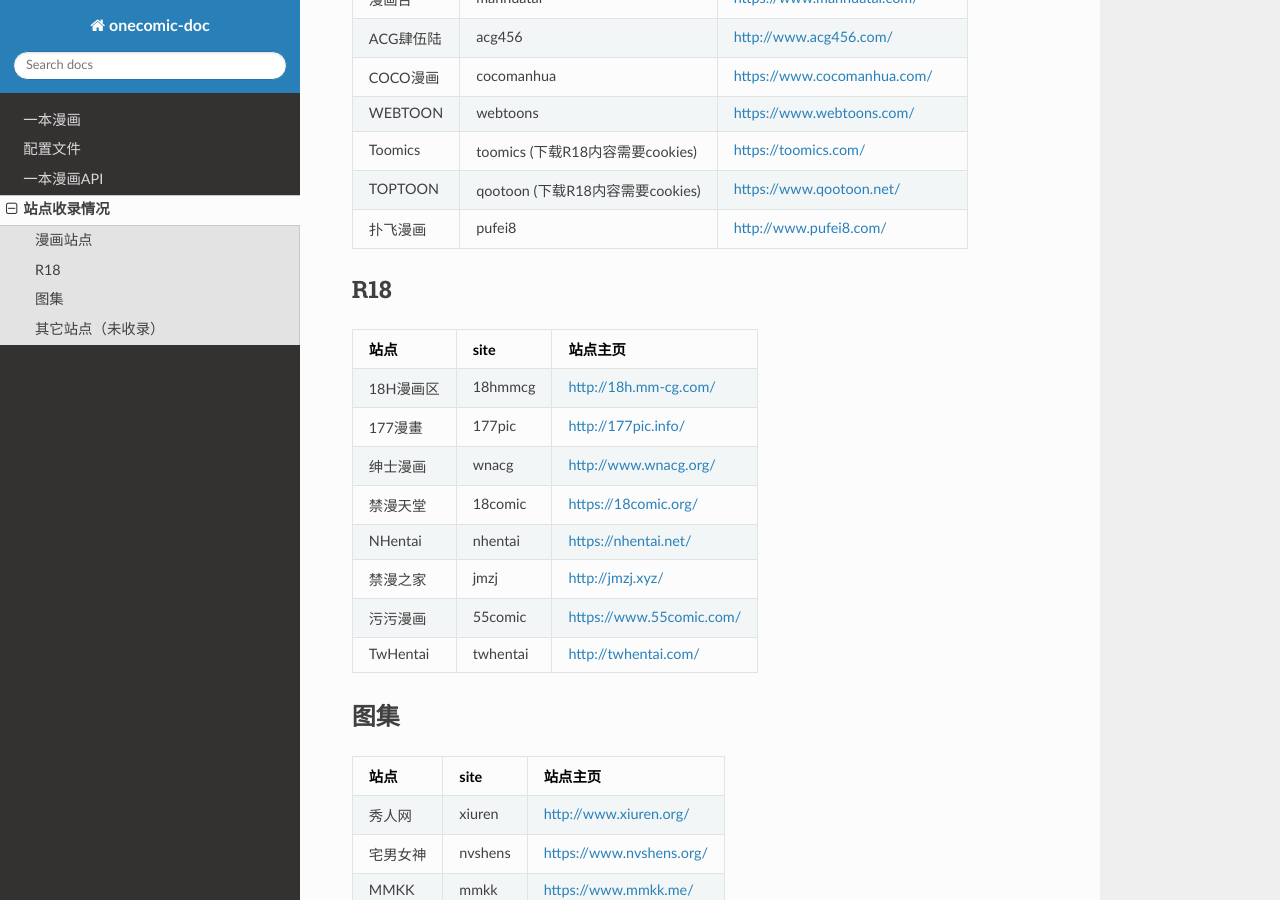
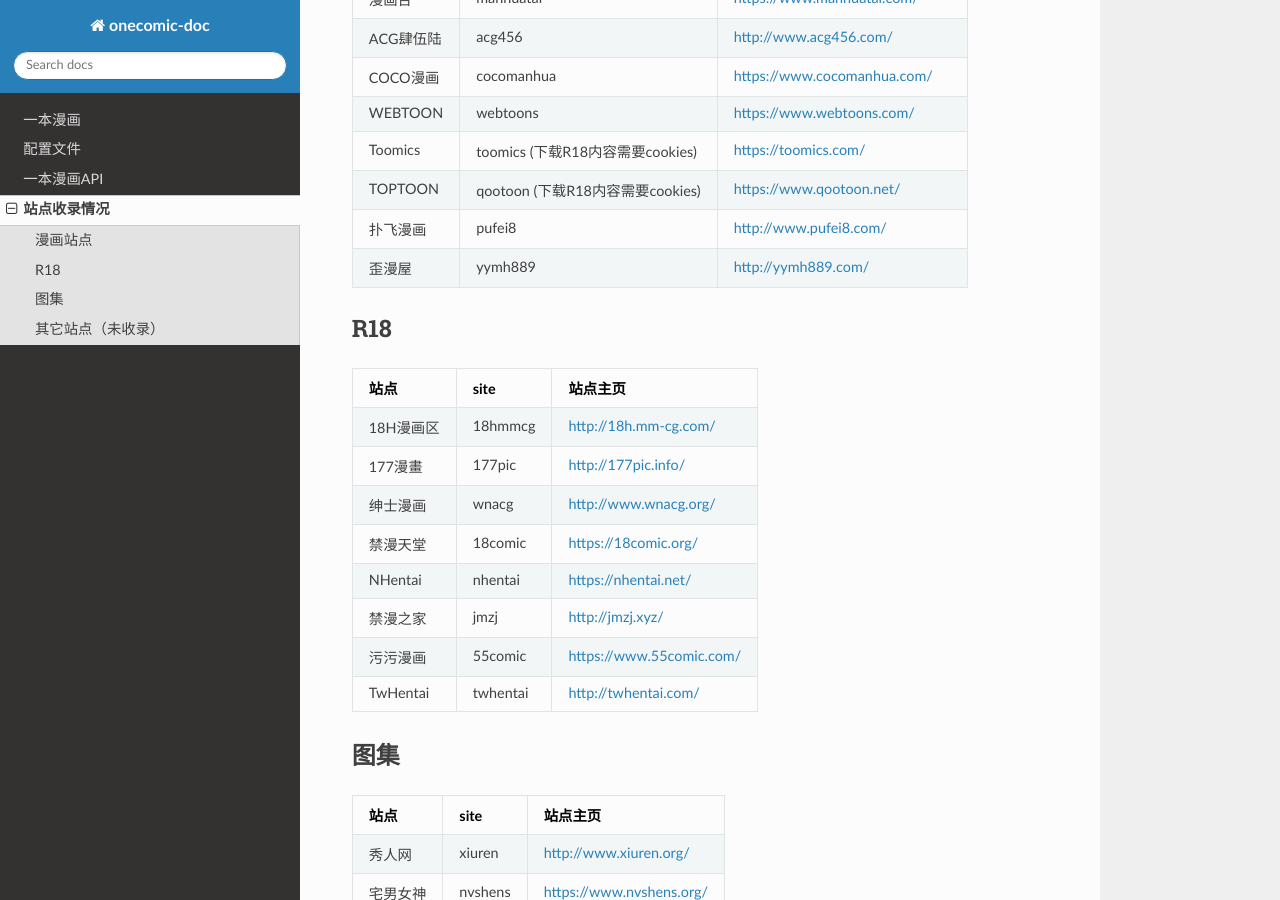
Before and after one commit to hardwarecode/onecomic-doc, a Sphinx documentation site: the page built from docs/source/onecomic-project.md, in a window 1280 px wide and 900 px high, scrolled down 868 px. Built offline with Sphinx 7.4.7 and the Read the Docs theme 2.0.0, drawn with Linux system fonts in a browser that asks for light colours.

Commit message:
add 歪漫屋

```diff
--- a/docs/source/onecomic-project.md
+++ b/docs/source/onecomic-project.md
@@ -26,6 +26,7 @@
 | Toomics | toomics (下载R18内容需要cookies) |  [https://toomics.com/](https://toomics.com/) |
 | TOPTOON | qootoon (下载R18内容需要cookies) | [https://www.qootoon.net/](https://www.qootoon.net/) |
 | 扑飞漫画 | pufei8 | [http://www.pufei8.com/](http://www.pufei8.com/) |
+| 歪漫屋 | yymh889 | [http://yymh889.com/](http://yymh889.com/) |
 
 
 ## R18
```
